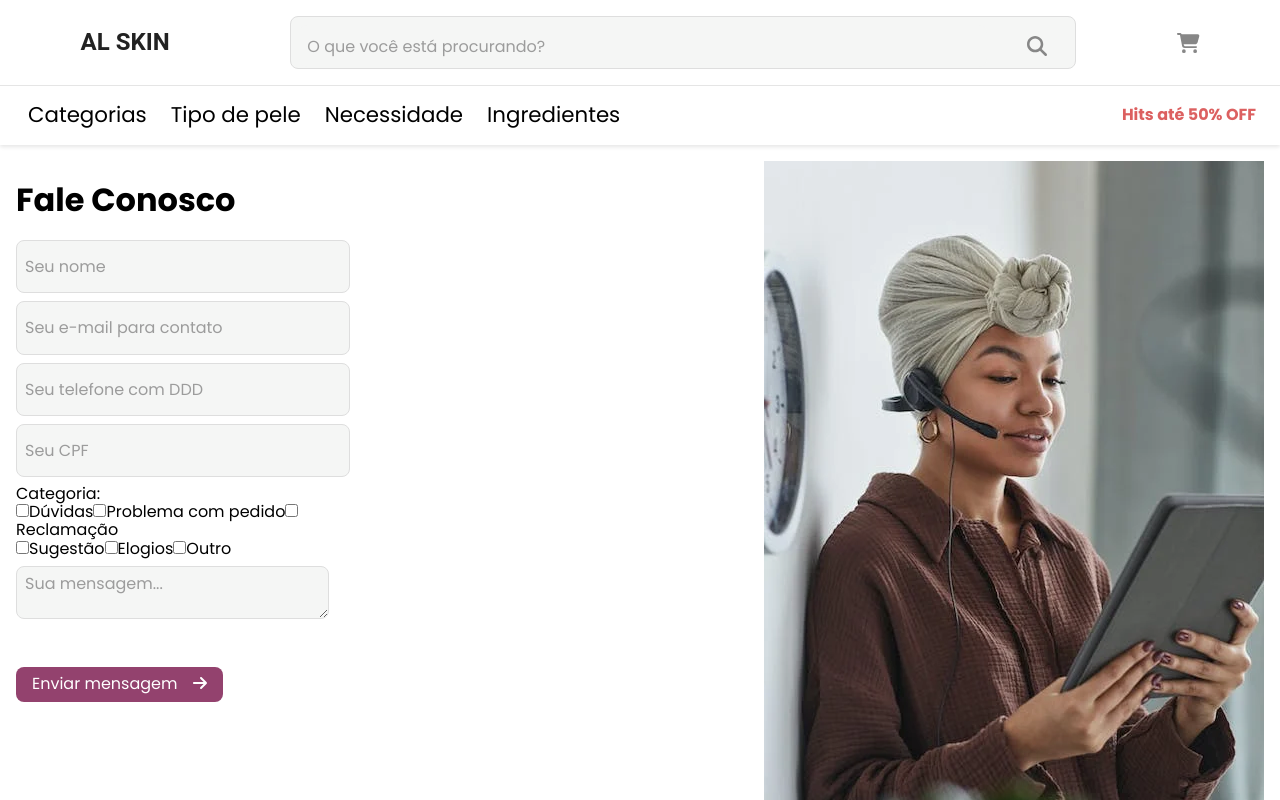
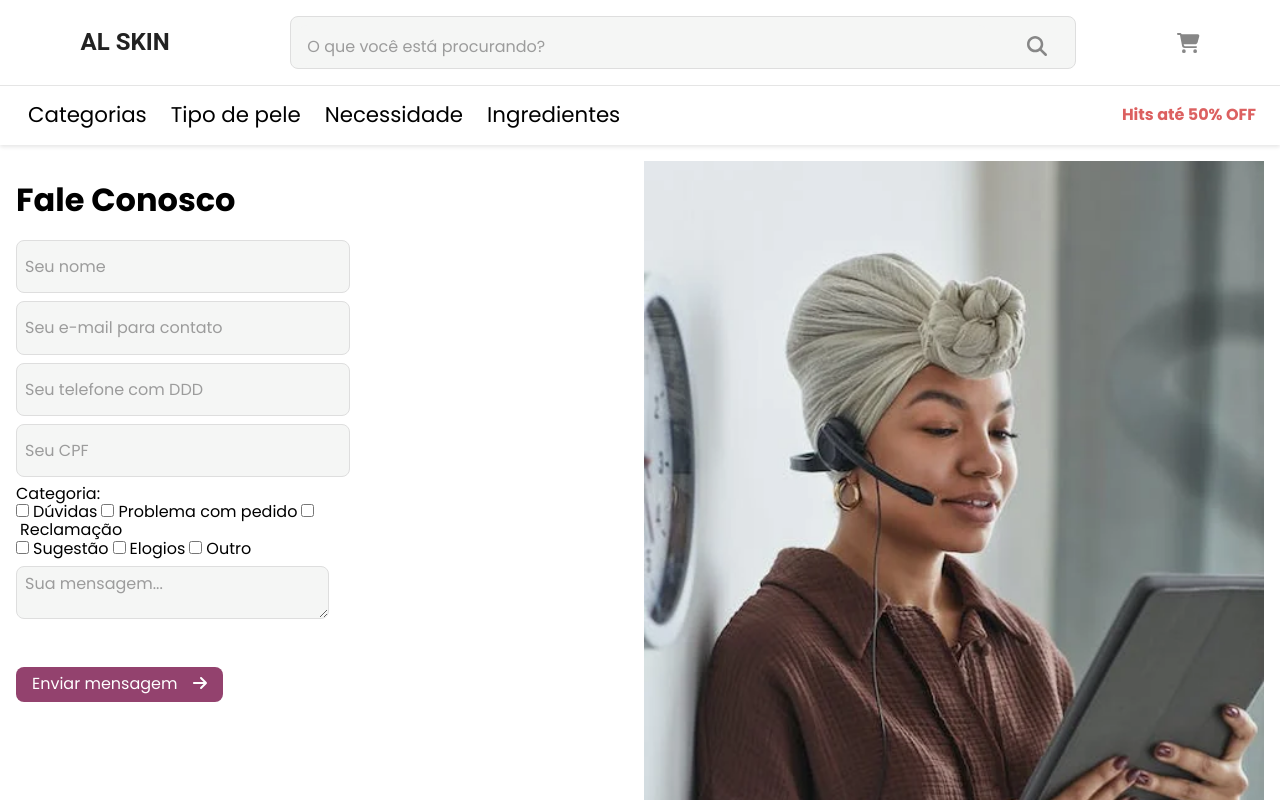
Before and after one commit to br42/el-skin-webapp, a React (Create React App) app: page /faleconosco in a window 1280 px wide. Shown: the top 800 px of the page. Built offline with nearby package versions, Linux system fonts and the light colour scheme; no server answers; a web font is replaced by a local one.

Commit message:
Alterações pontuais no CSS das páginas

```diff
--- a/src/App.css
+++ b/src/App.css
@@ -20,6 +20,13 @@
 
 img {
   max-width: 100%;
+}
+
+.imagem-preencher {
+  display: block;
+  width: 100%;
+  height: auto;
+  object-fit: cover;
 }
 
 .float-left {
--- a/src/pages/FaleConosco/FaleConosco.css
+++ b/src/pages/FaleConosco/FaleConosco.css
@@ -5,6 +5,13 @@
   width: 100%;
   height: fit-content;
   margin-bottom: 8px;
+}
+
+.faleconosco-imagem-preencher {
+  display: block;
+  width: 100%;
+  height: auto;
+  object-fit: cover;
 }
 
 .faleconosco-container-left {
@@ -20,6 +27,11 @@
   width: 50%;
 }
 
+.contato-label-container {
+  display: inline;
+  margin: 0px 4px;
+}
+
 .faleconosco-container-right {
   width: 50%;
 }
--- a/src/pages/FaleConosco/FaleConosco.tsx
+++ b/src/pages/FaleConosco/FaleConosco.tsx
@@ -34,26 +34,26 @@ function FaleConosco() {
                   <legend>Categoria:</legend>
 
                   <div>
-                    <input type="checkbox" id="contato-categoria-duvidas" /><>
+                    <input type="checkbox" id="contato-categoria-duvidas" /><span className="contato-label-container">
                       <label htmlFor="contato-categoria-duvidas">Dúvidas</label>
-                    </>
-                    <input type="checkbox" id="contato-categoria-problemapedido" /><>
+                    </span>
+                    <input type="checkbox" id="contato-categoria-problemapedido" /><span className="contato-label-container">
                       <label htmlFor="contato-categoria-problemapedido">Problema com pedido</label>
-                    </>
-                    <input type="checkbox" id="contato-categoria-reclamacao" /><>
+                    </span>
+                    <input type="checkbox" id="contato-categoria-reclamacao" /><span className="contato-label-container">
                       <label htmlFor="contato-categoria-reclamacao">Reclamação</label>
-                    </>
+                    </span>
                   </div>
                   <div>
-                    <input type="checkbox" id="contato-categoria-sugestao" /><>
+                    <input type="checkbox" id="contato-categoria-sugestao" /><span className="contato-label-container">
                       <label htmlFor="contato-categoria-sugestao">Sugestão</label>
-                    </>
-                    <input type="checkbox" id="contato-categoria-elogios" /><>
+                    </span>
+                    <input type="checkbox" id="contato-categoria-elogios" /><span className="contato-label-container">
                       <label htmlFor="contato-categoria-elogios">Elogios</label>
-                    </>
-                    <input type="checkbox" id="contato-categoria-outro" /><>
+                    </span>
+                    <input type="checkbox" id="contato-categoria-outro" /><span className="contato-label-container">
                       <label htmlFor="contato-categoria-outro">Outro</label>
-                    </>
+                    </span>
                   </div>
                 </>
               //</fieldset>
@@ -79,7 +79,7 @@ function FaleConosco() {
           <p></p>
         </div>
         <div className="faleconosco-container-right">
-          <img alt="" className="sobre-img-float-right float-right" src={rightImg} />
+          <img alt="" className="faleconosco-imagem-preencher" src={rightImg} />
         </div>
       </div>
 
--- a/src/pages/Sobre/Sobre.css
+++ b/src/pages/Sobre/Sobre.css
@@ -5,6 +5,13 @@
   width: 100%;
   height: fit-content;
   margin-bottom: 8px;
+}
+
+.sobre-imagem-preencher {
+  display: block;
+  width: 100%;
+  height: auto;
+  object-fit: cover;
 }
 
 .sobre-container-left {
--- a/src/pages/Sobre/Sobre.tsx
+++ b/src/pages/Sobre/Sobre.tsx
@@ -30,11 +30,11 @@ function Sobre() {
             Neque porro quisquam est, qui dolorem ipsum quia dolor sit amet, consectetur, adipisci velit, sed quia non numquam eius modi tempora incidunt ut labore et dolore magnam aliquam quaerat voluptatem.
           </p>
 
-          <img alt="" className="sobre-img-float-left float-left" src={leftImg} />
+          <img alt="" className="sobre-imagem-preencher" src={leftImg} />
         </div>
 
         <div className="sobre-container-right">
-          <img alt="" className="sobre-img-float-right float-right" src={rightImg} />
+          <img alt="" className="sobre-imagem-preencher" src={rightImg} />
 
           <p>
             VAMOS CONVERSAR?
@@ -55,7 +55,7 @@ function Sobre() {
         </div>
       </div>
       <div className="sobre-container-bottom">
-        <img alt="" className="sobre-img-fill-width" src={wideImg} />
+        <img alt="" className="sobre-imagem-preencher" src={wideImg} />
       </div>
     </div>
   );
```
